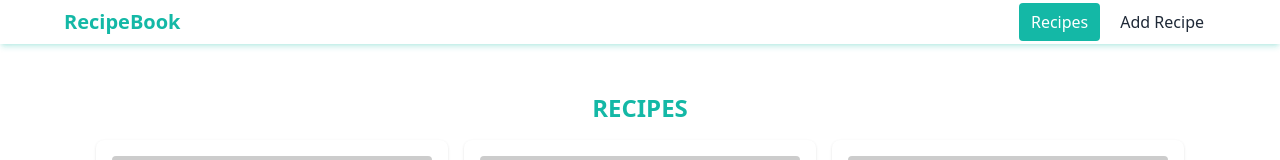
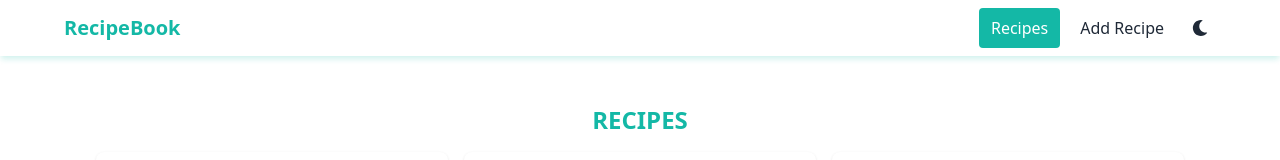
Before and after one commit to Shamitha01/Recipe, a React (Vite) app: page /recipes in a window 1280 px wide. Shown: the top 160 px of the page. Built offline with nearby package versions, Linux system fonts and the light colour scheme; data requests are answered from the project's data file.

Commit message:
Light/Dark theme half way through

```diff
--- a/src/App.jsx
+++ b/src/App.jsx
@@ -7,7 +7,7 @@ import Footer from "./components/Footer";
 export default function App() {
   return (
     // Make this the main container that fills the screen
-    <div className="flex flex-col min-h-screen bg-white text-black">
+    <div className="flex flex-col min-h-screen dark:bg-base-darkBg dark:text-base-darkText bg-white text-black">
       <Navbar />
       <AppRoutes />
       <Footer />
--- a/src/components/Footer.jsx
+++ b/src/components/Footer.jsx
@@ -1,6 +1,6 @@
 export default function Footer() {
   return (
-    <footer className="bg-white dark:bg-gray-900 text-base-muted dark:text-gray-400 py-4 px-4 border-t border-gray-200 dark:border-gray-700 shadow-[0_-4px_6px_-1px_rgba(20,184,166,0.2)]">
+    <footer className="bg-white dark:bg-gray-900 text-base-muted dark:text-gray-400 py-4 px-4 border-t border-gray-200 dark:border-gray-700 shadow-tealUpward">
       <div className="max-w-6xl mx-auto text-center text-sm">
         © {new Date().getFullYear()} RecipeBook. All rights reserved.
       </div>
--- a/src/components/Navbar.jsx
+++ b/src/components/Navbar.jsx
@@ -1,33 +1,46 @@
 import { NavLink } from "react-router-dom";
+import { FaMoon, FaSun } from "react-icons/fa";
+import useDarkMode from "../hooks/useDarkMode";
 
 export default function Navbar() {
+  const [darkMode, setDarkMode] = useDarkMode();
+
   const baseClasses =
     "px-3 py-2 rounded transition duration-200 text-sm sm:text-base";
 
   const getLinkClasses = ({ isActive }) =>
     isActive
       ? `${baseClasses} bg-brand text-white`
-      : `${baseClasses} text-base-text hover:bg-brand hover:text-white`;
+      : `${baseClasses} text-base-text dark:text-white hover:bg-brand hover:text-white`;
 
   return (
-    <nav className="bg-white dark:bg-gray-900 shadow-md shadow-brand/20 px-4 py-2 sticky top-0 z-50">
+    <nav className="bg-white dark:bg-gray-900 text-base-text dark:text-base-darkText shadow-tealDownward  px-4 py-2 sticky top-0 z-50">
       <div className="max-w-6xl mx-auto flex justify-between items-center">
         {/* Brand */}
         <NavLink
           to="/"
-          className="text-xl font-bold text-brand dark:text-white"
+          className="text-xl font-bold text-brand dark:text-brand-light"
         >
           RecipeBook
         </NavLink>
 
-        {/* Navigation Links */}
-        <div className="space-x-2">
+        {/* Nav Links */}
+        <div className="flex items-center space-x-2">
           <NavLink to="/recipes" className={getLinkClasses}>
             Recipes
           </NavLink>
           <NavLink to="/add-recipe" className={getLinkClasses}>
             Add Recipe
           </NavLink>
+
+          {/* Dark Mode Toggle */}
+          <button
+            onClick={() => setDarkMode((prev) => !prev)}
+            className="p-2 rounded hover:bg-brand hover:text-white transition"
+            title="Toggle Dark Mode"
+          >
+            {darkMode ? <FaSun /> : <FaMoon />}
+          </button>
         </div>
       </div>
     </nav>
--- a/src/components/RecipeCard.jsx
+++ b/src/components/RecipeCard.jsx
@@ -55,7 +55,7 @@ export default function RecipeCard({ recipe }) {
           <button
             onClick={goToEdit}
             title="Edit Recipe"
-            className="text-black dark:text-white hover:text-brand transition"
+            className="text-black dark:text-white hover:text-brand dark:hover:text-brand transition"
           >
             <FaEdit />
           </button>
--- a/src/pages/Home.jsx
+++ b/src/pages/Home.jsx
@@ -9,8 +9,9 @@ export default function Home() {
         <h1 className="text-3xl sm:text-4xl md:text-5xl font-bold text-brand mb-4">
           Welcome to Recipe Book
         </h1>
-        <p className="text-base text-base-muted mb-6">
-          Discover, add, and manage your favorite recipes — fast and beautifully.
+        <p className="text-base-muted mb-6">
+          Discover, add, and manage your favorite recipes — fast and
+          beautifully.
         </p>
         <button
           onClick={() => navigate("/recipes")}
--- a/tailwind.config.js
+++ b/tailwind.config.js
@@ -1,7 +1,7 @@
 /** @type {import('tailwindcss').Config} */
 export default {
   content: ["./index.html", "./src/**/*.{js,ts,jsx,tsx}"],
-  darkMode: "class", // ✅ Add this line
+  darkMode: "class",
   theme: {
     extend: {
       colors: {
@@ -14,11 +14,16 @@ export default {
           bg: "#f3f4f6", // gray-100
           text: "#1f2937", // gray-800
           muted: "#6b7280", // gray-500
+          darkBg: "#0f0f0f", // dark background
+          darkText: "#e5e7eb", // dark: gray-200
+          darkMuted: "#9ca3af", // dark: gray-400
         },
         danger: "#dc2626",
       },
       boxShadow: {
-        teal: "0 2px 10px rgba(20, 184, 166, 0.3)",
+        tealDownward: "0 4px 6px -1px rgba(20,184,166,0.2)",
+        tealUpward: "0 -4px 6px -1px rgba(20,184,166,0.2)", // ✅ lighter, subtle shadow
+        dark: "0 2px 6px rgba(0,0,0,0.5)",
       },
     },
   },
```
